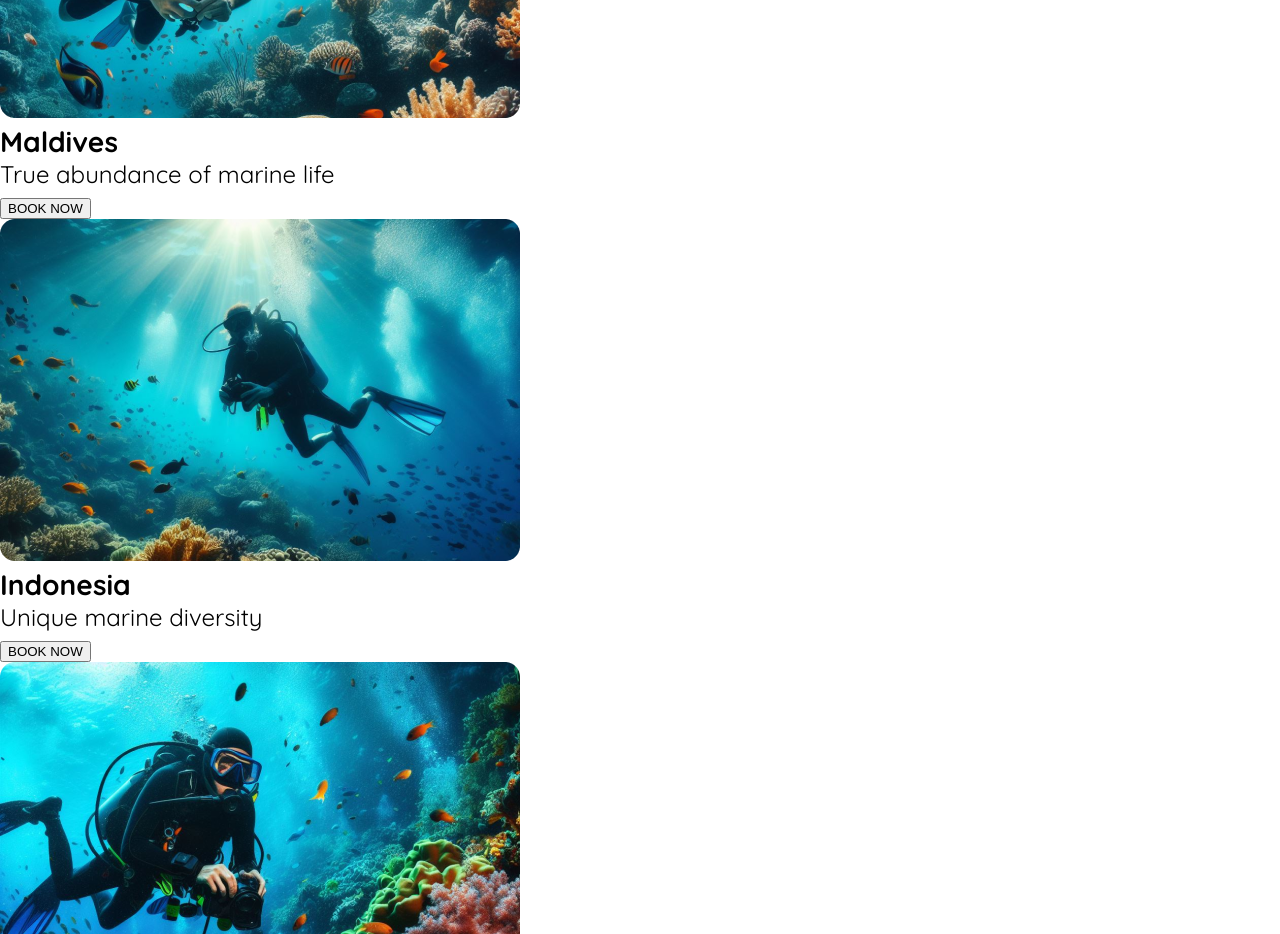
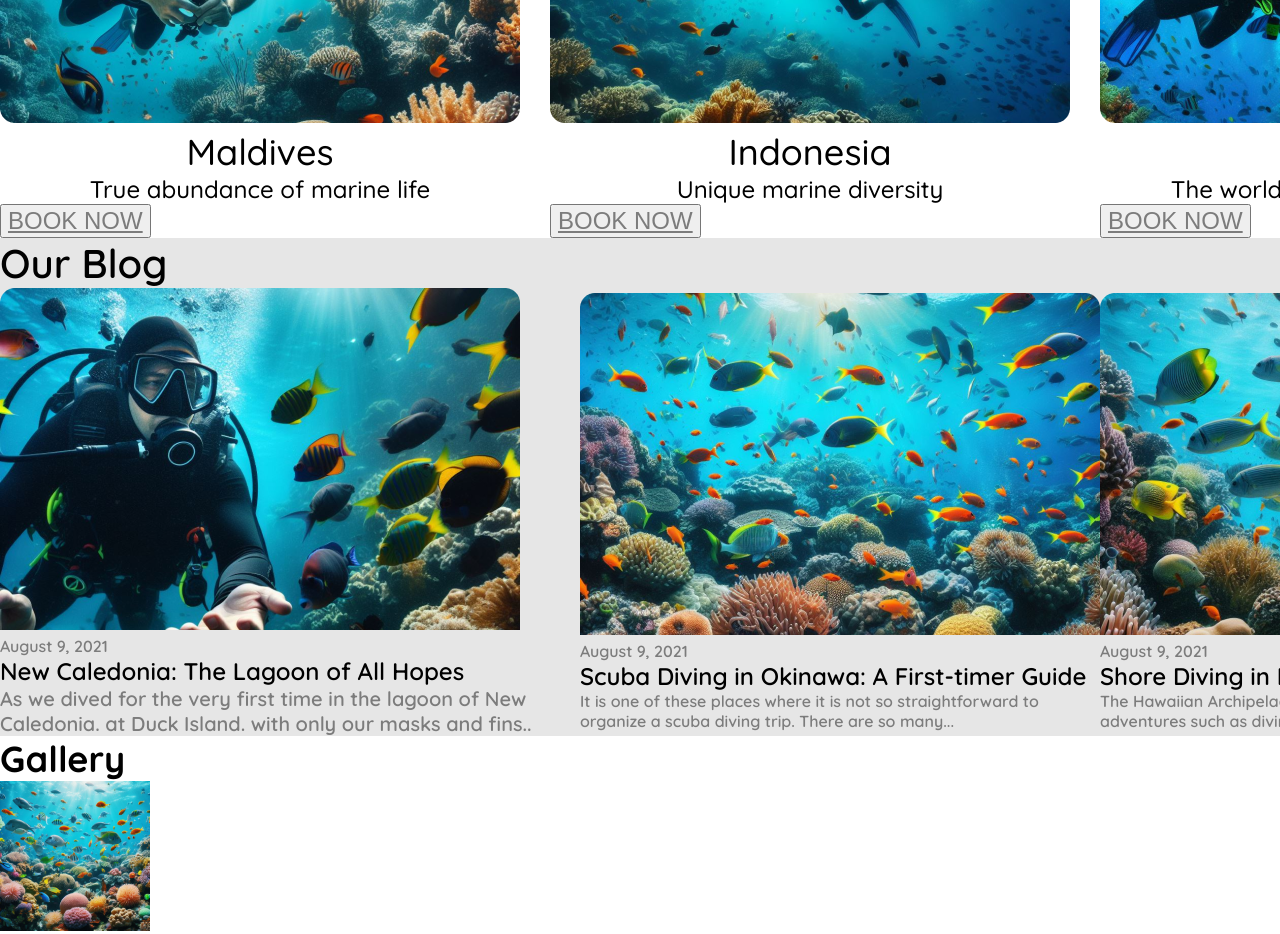
Before and after one commit to gitMaks-AM/Scuba-Diving, a plain HTML site: page index.html in a window 1280 px wide. Shown: the part 1020-1954 px from the top of the page. Drawn offline with Linux system fonts and the light colour scheme.

Commit message:
Add files via upload

```diff
--- a/index.html
+++ b/index.html
@@ -66,7 +66,7 @@
               <img src="indonesia.png" alt="indonesia" />
               <h3 class="destinations-item-title">Indonesia</h3>
               <p class="destinations-text">Unique marine diversity</p>
-              <button class="Destinations-btn">BOOK NOW</button>
+              <button class="destinations-btn">BOOK NOW</button>
             </li>
             <li class="destinations-item">
               <img src="australia.png" alt="australia" />
@@ -89,7 +89,7 @@
               <h3 class="blog-list-title">
                 New Caledonia: The Lagoon of All Hopes
               </h3>
-              <p class="blog-list-text">
+              <p class="blog-list-text2">
                 As we dived for the very first time in the lagoon of New
                 Caledonia. at Duck Island. with only our masks and fins..
               </p>
--- a/style.css
+++ b/style.css
@@ -64,3 +64,63 @@ color: #fff;
 text-shadow:  4px 4px 0 rgba(0, 0, 0, 0.25);
 opacity: 0.5;
 }
+.destinations{
+    background-color: #fff;
+}
+.destinations-title{
+    font-weight: 600;
+font-size: 40px;
+color: #000;
+}
+.destinations-list{
+    display: flex;
+    align-items: center;
+    gap: 30px;
+}
+.destinations-item-title{
+    font-weight: 500;
+font-size: 36px;
+text-align: center;
+color: #000;
+}
+.destinations-text{
+    font-weight: 500;
+font-size: 24px;
+text-align: center;
+color: #000;
+}
+.destinations-btn{
+    font-weight: 500;
+font-size: 24px;
+text-decoration: underline;
+text-decoration-skip-ink: none;
+text-align: center;
+color: #7c7c7c;
+}
+.blog{
+    background-color: #e6e6e6;
+}
+.blog-title{
+    font-weight: 600;
+font-size: 40px;
+color: #000;
+}
+.blog-list{
+    display: flex;
+    align-items: center;
+}
+.blog-list-text{
+    font-weight: 600;
+font-size: 16px;
+color: #7c7c7c;
+}
+.blog-list-title{
+    font-weight: 600;
+font-size: 24px;
+color: #000;
+}
+.blog-list-text2{
+    font-weight: 600;
+    font-size: 20px;
+    color: #7c7c7c;
+}
```
